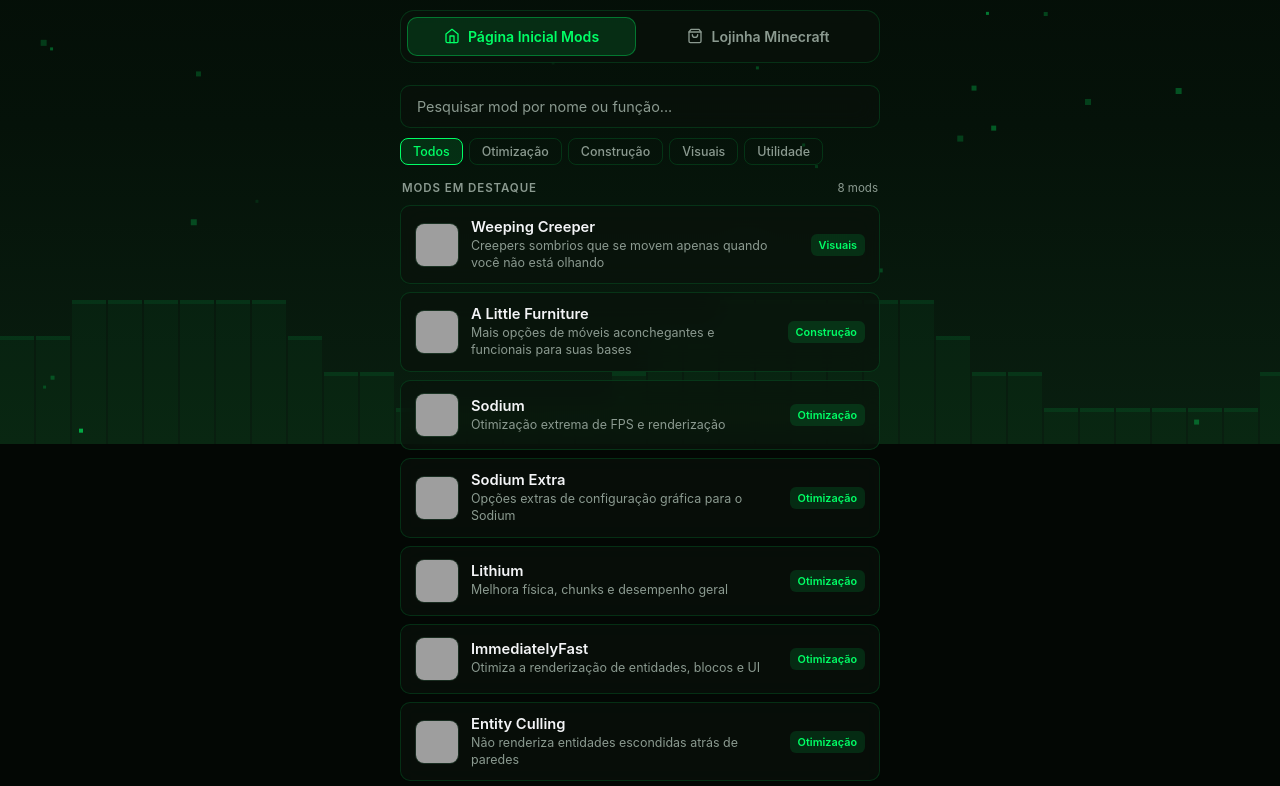
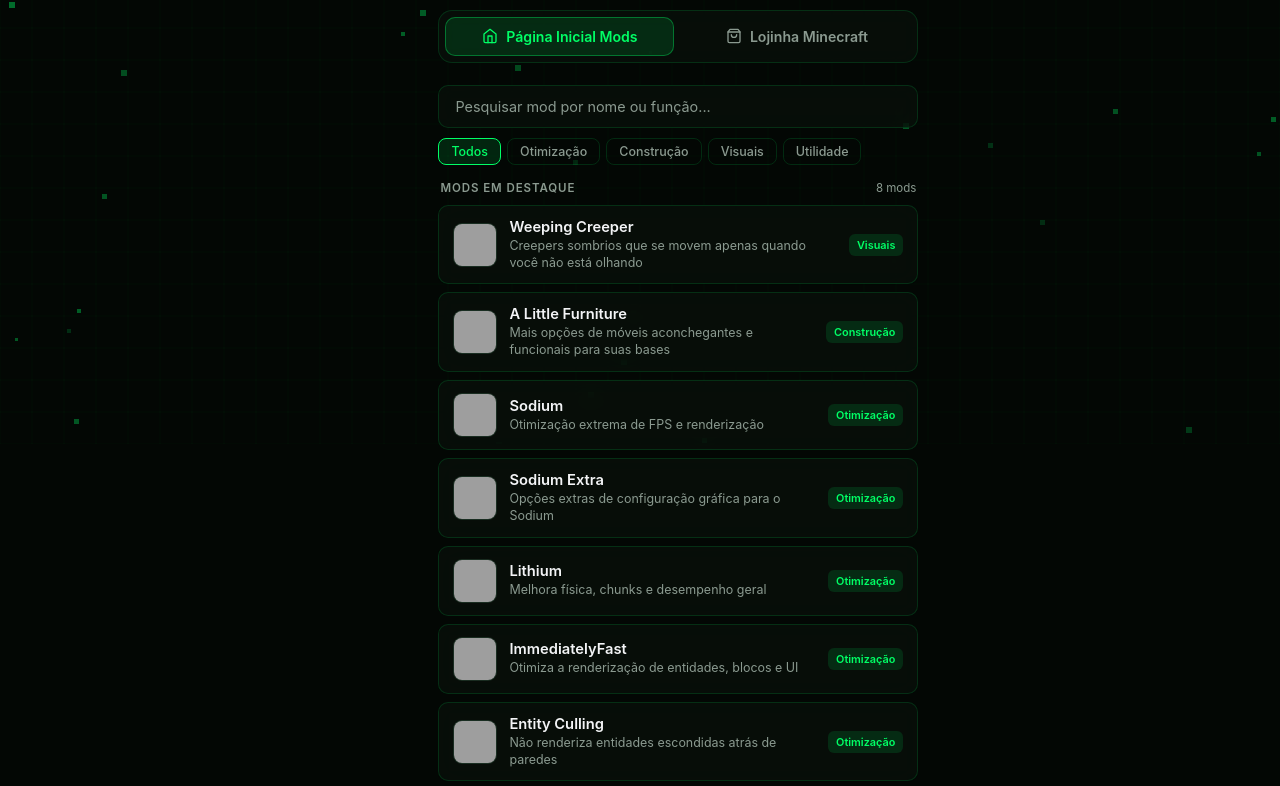
Before and after one commit to keyyyADM/keylink, a plain HTML site: page index.html in a window 1280 px wide. Shown: the part 356-1142 px from the top of the page. Drawn offline with Linux system fonts and the light colour scheme; grey boxes are pictures that could not be loaded.

Commit message:
Update index.html

```diff
--- a/index.html
+++ b/index.html
@@ -1,11 +1,18 @@
 <!DOCTYPE html>
 <html lang="pt-BR">
-<head><script async src="https://www.googletagmanager.com/gtm.js?id=GTM-KGJHXDJR"></script>
-<script>
-  window.dataLayer = window.dataLayer || [];
-  function gtag(){dataLayer.push(arguments);}
-  gtag('js', new Date());
-</script>
+<head>
+  <!-- Google tag (gtag.js) -->
+  <script async src="https://www.googletagmanager.com/gtag/js?id=G-RRMSM9MTBL"></script>
+  <script>
+    window.dataLayer = window.dataLayer || [];
+    function gtag(){dataLayer.push(arguments);}
+    gtag('js', new Date());
+    gtag('config', 'G-RRMSM9MTBL');[cite: 5]
+  </script>
+
+  <!-- Google Tag Manager -->
+  <script async src="https://www.googletagmanager.com/gtm.js?id=GTM-KGJHXDJR"></script>[cite: 4, 6]
+
   <meta charset="UTF-8" />
   <meta name="viewport" content="width=device-width, initial-scale=1.0" />
   <title>Keycraft • Mods & Loja</title>
@@ -1037,7 +1044,7 @@
     const canvas = document.getElementById("mcCanvas");
     const ctx = canvas.getContext("2d");
     let width, height;
-    let mouse = { x: -1000, y: -1000, targetX: 0, targetY: 0 };
+    let mouse = { x: -1000, y: -1000, targetX: 0, targetY: 0, offsetX: 0, offsetY: 0 };
 
     function resize() {
       width = canvas.width = window.innerWidth;
@@ -1062,73 +1069,69 @@
       x: Math.random() * window.innerWidth,
       y: Math.random() * window.innerHeight,
       size: Math.floor(Math.random() * 4) + 3,
-      speedY: -(Math.random() * 0.35 + 0.1),
-      speedX: (Math.random() - 0.5) * 0.25,
-      alpha: Math.random() * 0.5 + 0.15,
-      pulse: Math.random() * Math.PI * 2
+      speedY: Math.random() * 0.45 + 0.15,
+      alpha: Math.random() * 0.35 + 0.08
     }));
 
-    const terrainBlocks = [];
-    const blockSize = 36;
-    function buildTerrain() {
-      terrainBlocks.length = 0;
-      const cols = Math.ceil(width / blockSize) + 4;
-      for (let i = -2; i < cols; i++) {
-        const h1 = Math.floor(Math.sin(i * 0.35) * 2 + 3);
-        const h2 = Math.floor(Math.cos(i * 0.25) * 1.5 + 2);
-        terrainBlocks.push({ col: i, h1, h2 });
-      }
-    }
-    buildTerrain();
-    window.addEventListener("resize", buildTerrain);
-
-    let smoothX = 0, smoothY = 0;
-
-    function animate() {
+    function drawCanvas() {
       ctx.clearRect(0, 0, width, height);
 
-      const grad = ctx.createLinearGradient(0, 0, 0, height);
-      grad.addColorStop(0, "#020603");
-      grad.addColorStop(0.6, "#051209");
-      grad.addColorStop(1, "#091f10");
-      ctx.fillStyle = grad;
-      ctx.fillRect(0, 0, width, height);
+      mouse.offsetX += (mouse.targetX - mouse.offsetX) * 0.06;
+      mouse.offsetY += (mouse.targetY - mouse.offsetY) * 0.06;
 
-      smoothX += (mouse.targetX - smoothX) * 0.05;
-      smoothY += (mouse.targetY - smoothY) * 0.05;
+      const gridSize = 32;
+      ctx.strokeStyle = "rgba(0, 255, 102, 0.035)";
+      ctx.lineWidth = 1;
 
-      // Silhueta de blocos no horizonte
-      terrainBlocks.forEach(b => {
-        const x = b.col * blockSize + smoothX * 0.4;
-        const y = height - b.h1 * blockSize + smoothY * 0.3;
-        ctx.fillStyle = "rgba(0, 255, 102, 0.035)";
-        ctx.fillRect(x, y, blockSize - 2, b.h1 * blockSize + 40);
-        ctx.fillStyle = "rgba(0, 255, 102, 0.08)";
-        ctx.fillRect(x, y, blockSize - 2, 4);
+      const startX = ((mouse.offsetX % gridSize) + gridSize) % gridSize - gridSize;
+      const startY = ((mouse.offsetY % gridSize) + gridSize) % gridSize - gridSize;
+
+      for (let x = startX; x < width + gridSize; x += gridSize) {
+        ctx.beginPath();
+        ctx.moveTo(x, 0);
+        ctx.lineTo(x, height);
+        ctx.stroke();
+      }
+
+      for (let y = startY; y < height + gridSize; y += gridSize) {
+        ctx.beginPath();
+        ctx.moveTo(0, y);
+        ctx.lineTo(width, y);
+        ctx.stroke();
+      }
+
+      particles.forEach((p) => {
+        p.y -= p.speedY;
+        if (p.y < -p.size) {
+          p.y = height + p.size;
+          p.x = Math.random() * width;
+        }
+
+        const dx = (p.x + mouse.offsetX * 0.5) - mouse.x;
+        const dy = (p.y + mouse.offsetY * 0.5) - mouse.y;
+        const dist = Math.hypot(dx, dy);
+        let pushX = 0;
+        let pushY = 0;
+
+        if (dist < 110 && dist > 0) {
+          const force = (110 - dist) / 110;
+          pushX = (dx / dist) * force * 14;
+          pushY = (dy / dist) * force * 14;
+        }
+
+        ctx.fillStyle = `rgba(0, 255, 102, ${p.alpha})`;
+        ctx.fillRect(
+          Math.round(p.x + mouse.offsetX * 0.5 + pushX),
+          Math.round(p.y + mouse.offsetY * 0.5 + pushY),
+          p.size,
+          p.size
+        );
       });
 
-      // Partículas de XP flutuantes
-      particles.forEach(p => {
-        p.x += p.speedX;
-        p.y += p.speedY;
-        p.pulse += 0.03;
-
-        if (p.y < -10) {
-          p.y = height + 10;
-          p.x = Math.random() * width;
-        }
-        if (p.x < -10) p.x = width + 10;
-        if (p.x > width + 10) p.x = -10;
-
-        const glow = p.alpha * (0.7 + 0.3 * Math.sin(p.pulse));
-        ctx.fillStyle = `rgba(0, 255, 102, ${glow})`;
-        ctx.fillRect(p.x + smoothX * 0.8, p.y + smoothY * 0.8, p.size, p.size);
-      });
-
-      requestAnimationFrame(animate);
+      requestAnimationFrame(drawCanvas);
     }
 
-    animate();
+    drawCanvas();
   </script>
 </body>
 </html>
```
